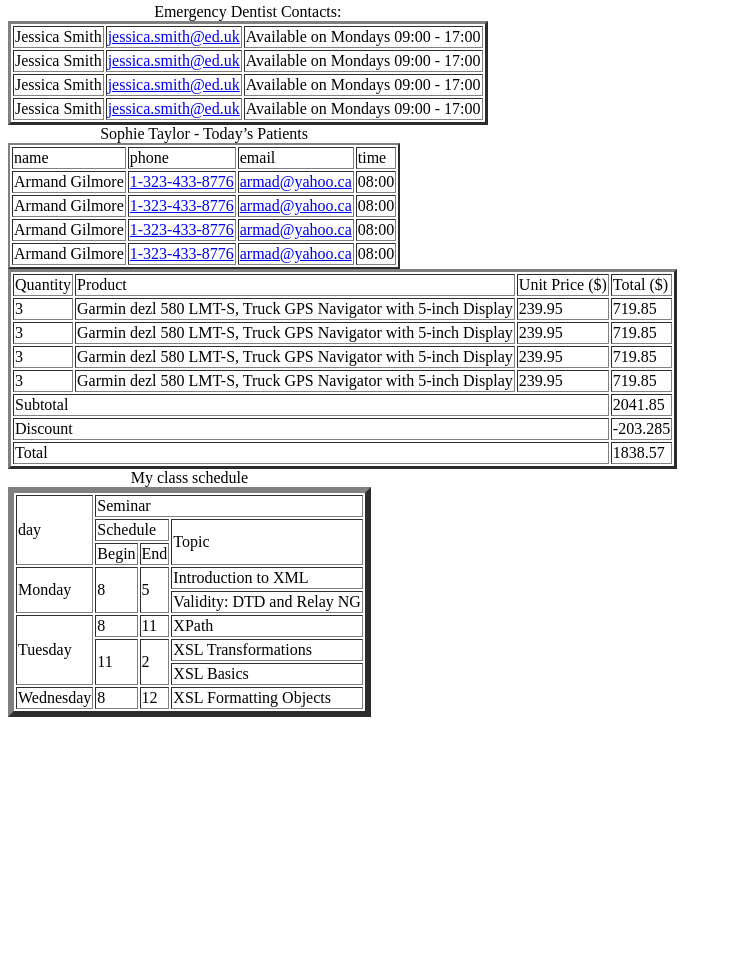
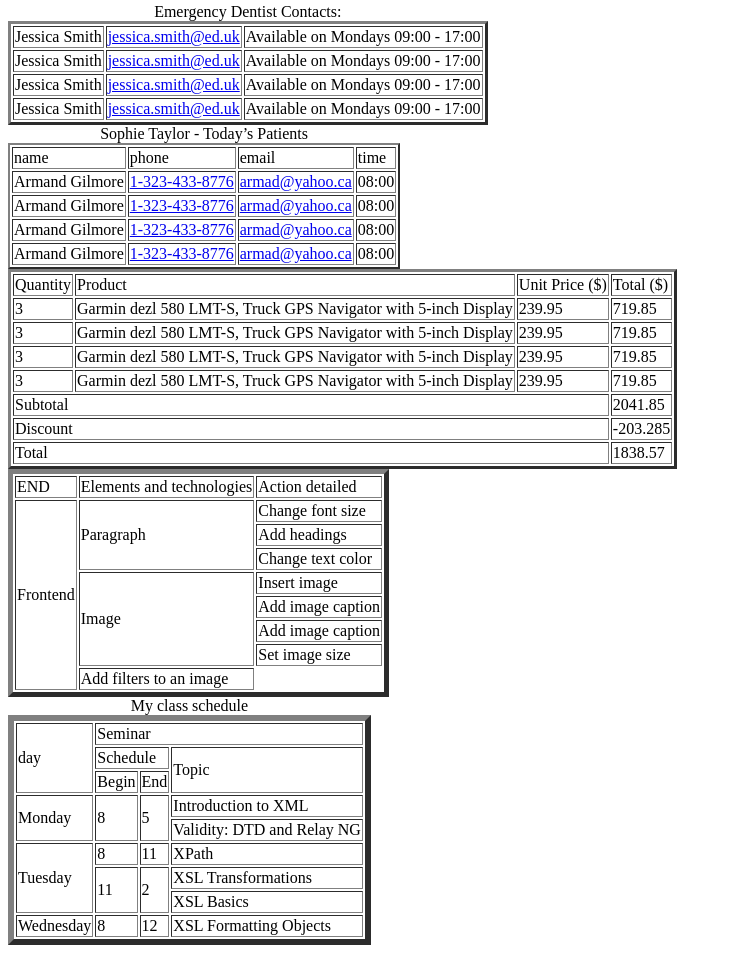
Before and after one commit to izorko33/algebra, a plain HTML site: page vjezba-7-tables/index.html in a window 1280 px wide. Shown: the part 1101-2054 px from the top of the page, without its empty margins (0-732 px from the left). Before the commit the page ends 1826 px from the top, so only its background shows below. Drawn offline with Linux system fonts and the light colour scheme.

Commit message:
add one more

```diff
--- a/vjezba-7-tables/index.html
+++ b/vjezba-7-tables/index.html
@@ -162,6 +162,45 @@
             </tbody>
         </table>
 
+        <table border="5">
+            <thead>
+                <tr>
+                    <td>END</td>
+                    <td>Elements and technologies</td>
+                    <td>Action detailed</td>
+                </tr>
+            </thead>
+            <tbody>
+                <tr>
+                    <td rowspan="14">Frontend</td>
+                    <td rowspan="3">Paragraph</td>
+                    <td>Change font size</td>
+                </tr>
+                <tr>
+                    <td>Add headings</td>
+                </tr>
+                <tr>
+                    <td>Change text color</td>
+                </tr>
+                <tr>
+                    <td rowspan="4">Image</td>
+                    <td>Insert image</td>
+                </tr>
+                <tr>
+                    <td>Add image caption</td>
+                </tr>
+                <tr>
+                    <td>Add image caption</td>
+                </tr>
+                <tr>
+                    <td>Set image size</td>
+                </tr>
+                <tr>
+                    <td>Add filters to an image</td>
+                </tr>
+            </tbody>
+        </table>
+
         <table border="6">
             <caption>
                 My class schedule
```
